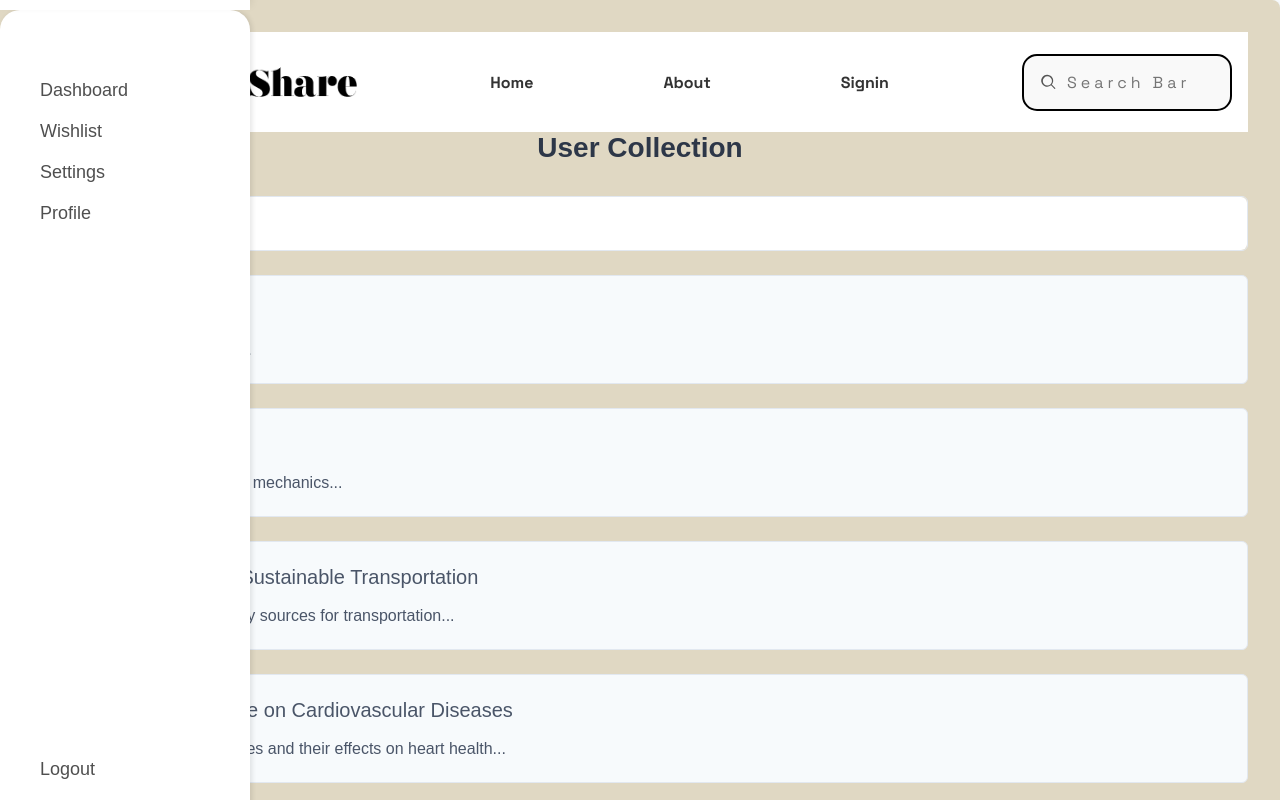
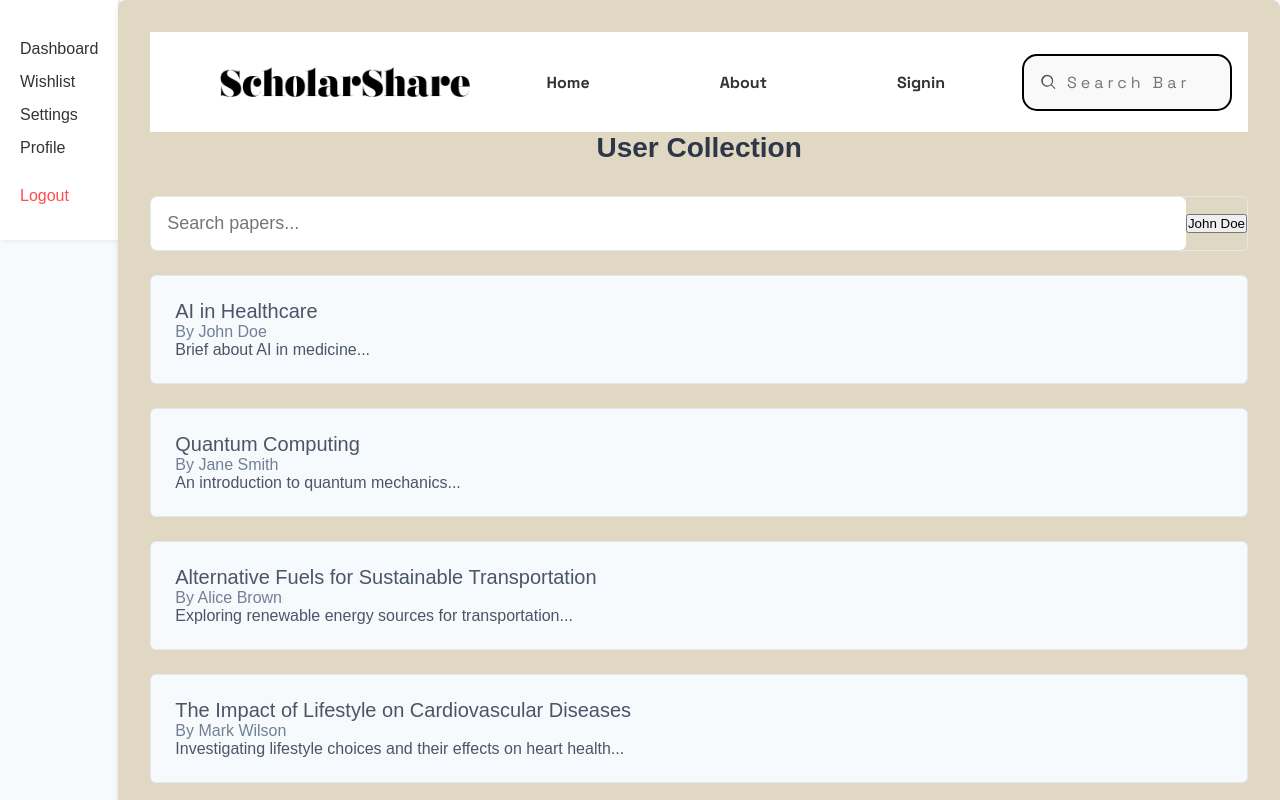
Before and after one commit to lisorthman/Scholarshare21, a Next.js app: page /usercollection in a window 1280 px wide. Shown: the top 800 px of the page. Built offline with nearby package versions, Linux system fonts and the light colour scheme.

Commit message:
slide bar added..no smooth trans and logout

```diff
--- a/components/Button.tsx
+++ b/components/Button.tsx
@@ -1,28 +1,51 @@
-// components/Button.tsx
 import React from 'react';
 
 interface ButtonProps {
-  name: string;
+  name?: string; // Make `name` optional
   type?: 'button' | 'submit' | 'reset';
   style?: React.CSSProperties;
-  onClick?: (e: React.MouseEvent<HTMLButtonElement>) => void; // Add event parameter
+  onClick?: (e: React.MouseEvent<HTMLButtonElement>) => void;
+  className?: string; // Add className prop
+  children?: React.ReactNode; // Add children prop
+  variant?: 'default' | 'ghost' | 'outline' | 'link'; // Add variant prop
+  size?: 'default' | 'sm' | 'lg' | 'icon'; // Add size prop
 }
 
-const Button = ({ name, type = 'button', style, onClick }: ButtonProps) => {
+const Button = ({
+  name,
+  type = 'button',
+  style,
+  onClick,
+  className,
+  children,
+  variant = 'default',
+  size = 'default',
+}: ButtonProps) => {
+  // Define styles based on variant and size
+  const variantStyles = {
+    default: 'bg-[#634141] text-white hover:bg-[#634141]/90', // Custom color #634141
+    ghost: 'bg-transparent hover:bg-accent hover:text-accent-foreground',
+    outline: 'border border-input bg-background hover:bg-accent hover:text-accent-foreground',
+    link: 'text-primary underline-offset-4 hover:underline',
+  };
+
+  const sizeStyles = {
+    default: 'h-10 px-4 py-2',
+    sm: 'h-9 rounded-md px-3',
+    lg: 'h-11 rounded-md px-8',
+    icon: 'h-10 w-10',
+  };
+
   return (
     <button
       type={type}
-      style={{
-        backgroundColor: '#634141',
-        color: '#fff',
-        border: 'none',
-        borderRadius: '10px',
-        cursor: 'pointer',
-        ...style,
-      }}
-      onClick={onClick} // Pass the onClick prop
+      style={style}
+      onClick={onClick}
+      className={`inline-flex items-center justify-center rounded-md text-sm font-medium transition-colors focus-visible:outline-none focus-visible:ring-2 focus-visible:ring-ring focus-visible:ring-offset-2 disabled:opacity-50 disabled:pointer-events-none ring-offset-background ${
+        variantStyles[variant]
+      } ${sizeStyles[size]} ${className}`}
     >
-      {name}
+      {children || name}
     </button>
   );
 };
--- a/components/Sidebar.module.scss
+++ b/components/Sidebar.module.scss
@@ -1,90 +1,39 @@
-/* Sidebar.module.scss */
-
 .sidebar {
-    width: 250px;
-    height: 100vh;
-    background-color: white;
-    box-shadow: 2px 0 5px rgba(0, 0, 0, 0.1);
-    position: fixed;
-    top: 0;
-    left: 0;
+  height: 100%; // Take full height of the container
   padding: 20px;
-    display: flex;
-    flex-direction: column;
-    align-items: flex-start;
-    transition: all 0.3s ease;
-    border-top-left-radius: 20px; /* Add rounded top-left corners */
-    border-top-right-radius: 20px; /* Add rounded top-right corners */
-    transform: translateY(10px); /* Slightly pull down the sidebar */
-    z-index: 1000; /* Ensure the sidebar is above other content */
-  }
+  background-color: #ffffff;
+  box-shadow: 2px 0 4px rgba(0, 0, 0, 0.1);
 
   .sidebarHeader {
-    width: 100%;
-    margin-bottom: 40px;
+    margin-bottom: 20px;
   }
 
   .menuList {
-    list-style-type: none;
+    list-style: none;
     padding: 0;
     margin: 0;
-    width: 100%;
-    display: flex;
-    flex-direction: column;
-    flex-grow: 1;
-  }
 
     .menuItem {
-    width: 100%;
-    padding: 10px 20px;
-    text-align: left;
-    font-size: 1.125rem;
-    font-weight: 500;
-    color: #4f4f4f;
-    cursor: pointer;
-    transition: background-color 0.3s ease, color 0.3s ease;
+      margin-bottom: 15px;
 
       a {
-      color: inherit;
         text-decoration: none;
-      width: 100%;
-      display: block;
-    }
+        color: #333;
+        font-size: 16px;
+        transition: color 0.3s ease;
 
         &:hover {
-      background-color: #f0f0f0;
-      color: #000;
+          color: #0070f3;
+        }
       }
     }
 
-  /* The logout button at the bottom */
     .logoutItem {
-    margin-top: auto; /* Pushes the logout button to the bottom */
-  }
+      margin-top: 30px;
 
-  /* Cut the top of the sidebar */
-  .sidebar::before {
-    content: "";
-    position: absolute;
-    top: -20px; /* Adjust the cut size */
-    left: 0;
-    width: 100%;
-    height: 20px; /* The height of the cut */
-    background-color: white;
-    box-shadow: 0 -5px 10px rgba(0, 0, 0, 0.1);
-  }
-
-  /* Mobile responsiveness */
-  @media (max-width: 768px) {
-    .sidebar {
-      width: 100%;
-      height: auto;
-      position: relative;
-      padding: 15px;
-      transform: none; /* Remove the vertical shift on smaller screens */
-    }
-
-    .menuItem {
-      padding: 8px 15px;
+      a {
+        color: #ff4d4d;
       }
     }
+  }
+}
--- a/package.json
+++ b/package.json
@@ -9,12 +9,14 @@
     "lint": "next lint"
   },
   "dependencies": {
+    "@shadcn/ui": "^0.0.4",
     "bcrypt": "^5.1.1",
     "bcryptjs": "^3.0.2",
     "dotenv": "^16.4.7",
     "jsonwebtoken": "^9.0.2",
     "leaflet": "^1.9.4",
-    "mongodb": "^6.14.2",
+    "lucide-react": "^0.483.0",
+    "mongodb": "^6.15.0",
     "mongoose": "^8.12.1",
     "next": "15.2.1",
     "next-auth": "^4.24.11",
```
Also changed, not shown: app/admin-dashboard/page.tsx (+55 -2 lines), components/DashboardHeader.module.scss (added, +18 -0 lines), components/DashboardHeader.tsx (added, +19 -0 lines), components/InputField.tsx (+10 -2 lines), tailwind.config.js (added, +20 -0 lines), components/Sidebar.tsx (line endings or trailing spaces), 1 other file (tests, documents, lock files or other folders). Lines whose indentation alone changed are shown as unchanged.
